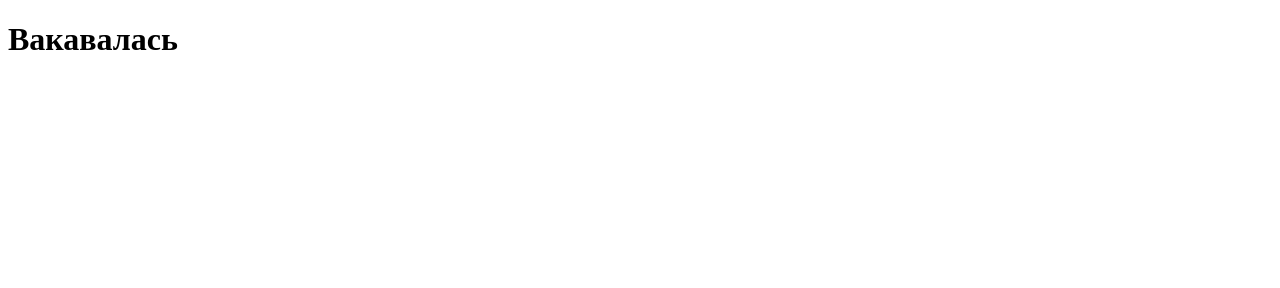
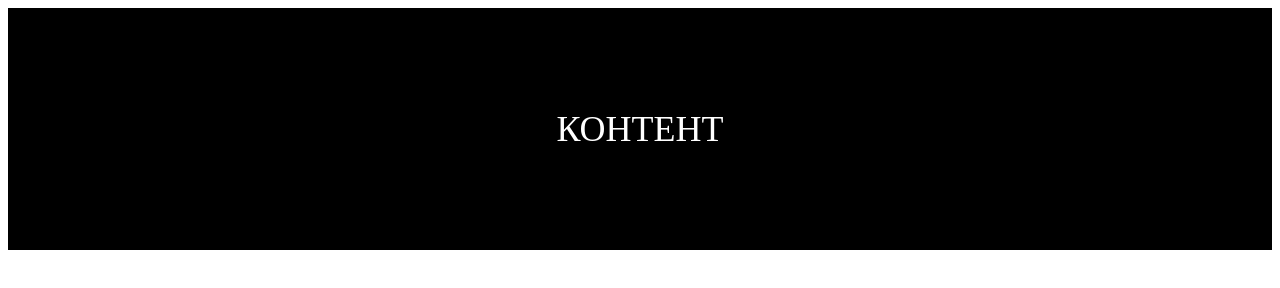
Before and after one commit to HolyAdam/das, a plain HTML site: page index.html in a window 1280 px wide. Drawn offline with Linux system fonts and the light colour scheme.

Commit message:
Сделали контент

```diff
--- a/index.html
+++ b/index.html
@@ -4,9 +4,13 @@
     <meta charset="UTF-8">
     <meta name="viewport" content="width=device-width, initial-scale=1.0">
     <title>Document</title>
+    <link rel="stylesheet" href="style.css">
 </head>
 <body>
-    <h1>Вакавалась</h1>
+
+    <div class="content">
+        Контент
+    </div>
 
 </body>
 </html>
--- a/style.css
+++ b/style.css
@@ -0,0 +1,8 @@
+.content {
+    font-size: 36px;
+    text-transform: uppercase;
+    color: #ffffff;
+    background-color: #000;
+    padding: 100px 200px;
+    text-align: center;
+}
```
